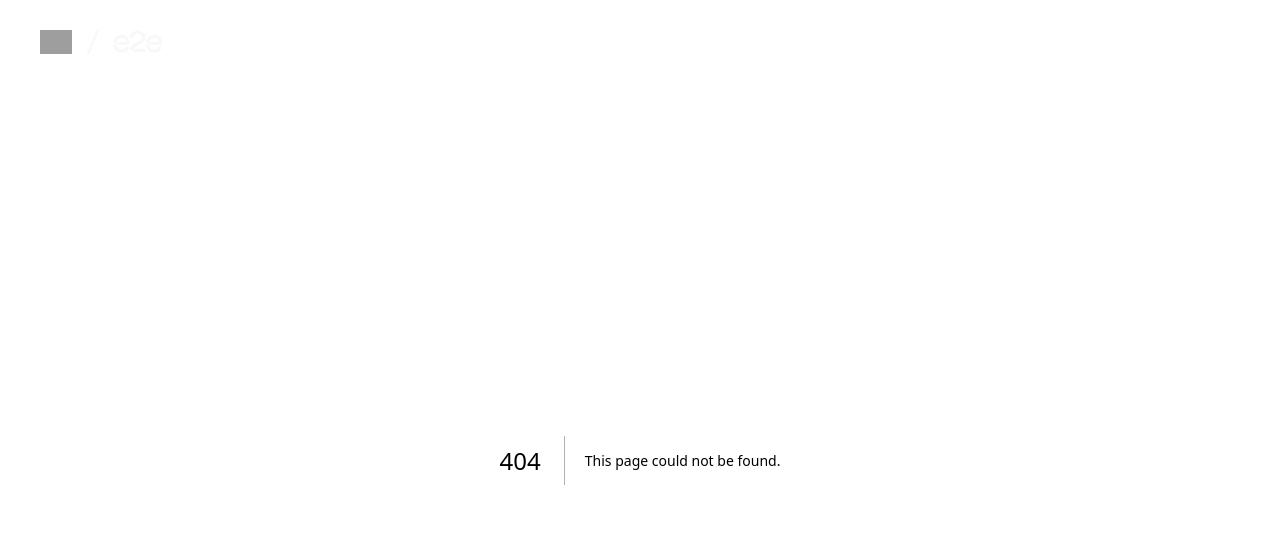
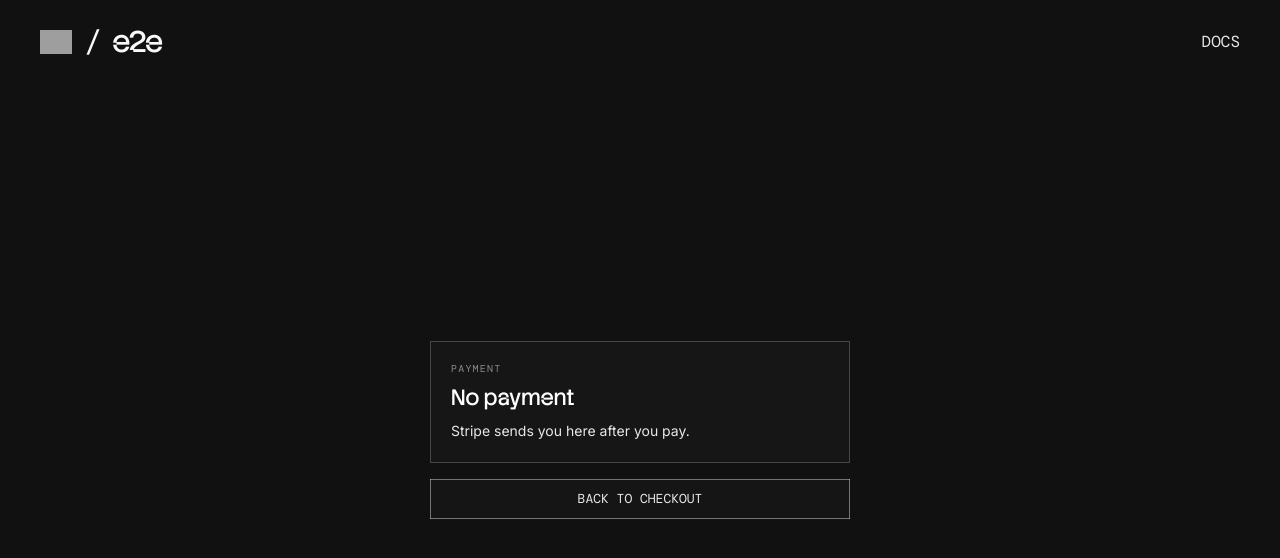
Before and after one commit to tester-army/e2e-stripe, a Next.js app: page /return in a window 1280 px wide. Before the commit this address had no page. Shown: the top 558 px of the page. Built offline with nearby package versions, Linux system fonts and the light colour scheme; grey boxes are pictures that could not be loaded.

Commit message:
Add the return page

```diff
--- /dev/null
+++ b/app/return/page.tsx
@@ -0,0 +1,73 @@
+import Link from "next/link";
+import { connection } from "next/server";
+import { Suspense } from "react";
+import Stripe from "stripe";
+
+import { formatUsd } from "@/lib/item";
+import { getStripe } from "@/lib/stripe";
+
+export default function ReturnPage({ searchParams }: PageProps<"/return">) {
+  return (
+    <main className="flex flex-1 flex-col justify-center px-6 py-10 sm:px-10">
+      <div className="mx-auto flex w-full max-w-105 flex-col gap-4">
+        <Suspense fallback={<ResultPanel status="Checking…" detail="Asking Stripe about this payment." />}>
+          <PaymentResult searchParams={searchParams} />
+        </Suspense>
+        <Link
+          href="/"
+          className="inline-flex h-10 w-full items-center justify-center bg-e2e-button-fill px-5 type-button-s text-e2e-text-soft inset-ring-[0.5px] inset-ring-e2e-button-stroke transition-[color,box-shadow] hover:text-e2e-text-bright hover:inset-ring-e2e-paper-0 focus-visible:outline-1 focus-visible:outline-offset-2 focus-visible:outline-e2e-white-60 motion-reduce:transition-none"
+        >
+          Back to checkout
+        </Link>
+      </div>
+    </main>
+  );
+}
+
+async function PaymentResult({ searchParams }: Pick<PageProps<"/return">, "searchParams">) {
+  const { session_id: sessionId } = await searchParams;
+  if (typeof sessionId !== "string") {
+    return <ResultPanel status="No payment" detail="Stripe sends you here after you pay." />;
+  }
+
+  // Prerendering can resolve searchParams; Stripe must only be asked per request.
+  await connection();
+  const session = await retrieveSession(sessionId);
+  if (!session) {
+    return <ResultPanel status="Not found" detail="Stripe has no checkout session with this id." />;
+  }
+
+  if (session.payment_status !== "paid") {
+    return <ResultPanel status="Not paid" detail="Stripe has no payment for this checkout." />;
+  }
+
+  const email = session.customer_details?.email;
+  const amount = formatUsd(session.amount_total ?? 0);
+  return <ResultPanel status="Paid" detail={email ? `${amount} paid by ${email}.` : `${amount} paid.`} />;
+}
+
+async function retrieveSession(id: string): Promise<Stripe.Checkout.Session | null> {
+  try {
+    return await getStripe().checkout.sessions.retrieve(id);
+  } catch (error) {
+    if (error instanceof Stripe.errors.StripeInvalidRequestError) return null;
+    throw error;
+  }
+}
+
+function ResultPanel({ status, detail }: { status: string; detail: string }) {
+  return (
+    <section
+      aria-labelledby="result-heading"
+      className="flex flex-col gap-2 border border-e2e-hairline-strong bg-e2e-panel p-5"
+    >
+      <h1 id="result-heading" className="type-label-xs text-e2e-text-faint">
+        Payment
+      </h1>
+      <p data-testid="payment-status" className="type-h3-display text-e2e-text-bright">
+        {status}
+      </p>
+      <p className="type-body-s text-e2e-text-soft">{detail}</p>
+    </section>
+  );
+}
```
